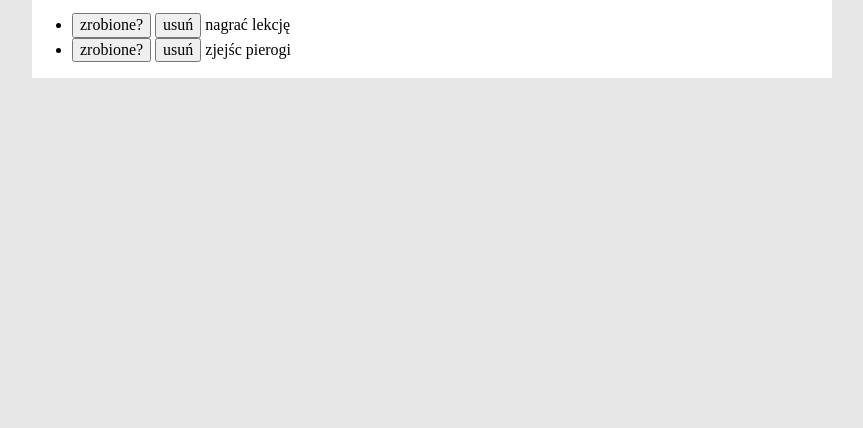
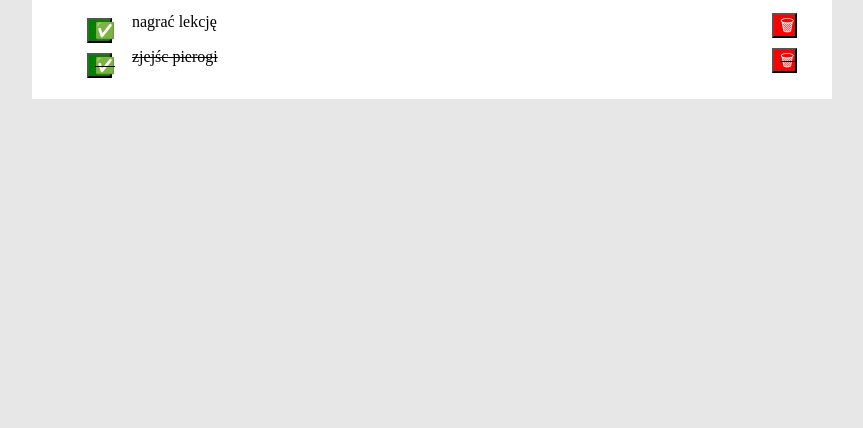
Before and after one commit to MarekBrzezinski/ToDoList, a plain HTML site: page index.html in a window 1280 px wide. Shown: the part 372-800 px from the top of the page, without its empty margins (208-1071 px from the left). Drawn offline with nearby package versions, Linux system fonts and the light colour scheme.

Commit message:
added new color of button

```diff
--- a/css/style.css
+++ b/css/style.css
@@ -42,3 +42,28 @@ body{
     display: flex;
     flex-basis: 85%;
 }
+
+.list__item {
+    display: grid;
+    grid-template-columns: 50px 1fr 50px;
+    margin: auto 10px;
+}
+
+.list__buttonDone {
+    height: 25px;
+    width: 25px;
+    background-color: green;
+    margin: 5px;
+
+}
+
+.list__buttonDelate {
+    height: 25px;
+    width: 25px;
+    color: white;
+    background-color: red;
+}
+
+.list__item--done {
+    text-decoration: line-through;
+}
--- a/index.html
+++ b/index.html
@@ -19,21 +19,20 @@
    <body>
       <h1 class="header">Lista zadań</h1>
       <div class="main">
-         <!-- <div class="newTaskDescripion"> -->
-         <h2 class="main__headers">Dodaj nowe zadanie</h2>
-
+         <h2 class="main__headers">Dodaj nowe zadanie
+         </h2>
          <form class="main__form js-form">
                <input name="newTask" class="main__input js-newTask" placeholder="Co jest do zrobienia?">
-               <button class="form__button">Dodaj zadanie</button>
-            </form>
-         <!-- </div> -->
-
-         <!-- <div class="divClass"> -->
-         <h2 class="main__headers">Lista zadań</h2>
-         <!-- </div> -->
-
-         <ul class="js-tasks">
-         </ul>
+               <button class="form__button">Dodaj zadanie
+               </button>
+         </form>
+         <h2 class="main__headers">Lista zadań
+         </h2>
+         <div class="list">
+            <ul class="list__task js-tasks">
+               <li></li>
+            </ul>
+         </div>
       </div>
    </body>
 </html>
--- a/js/script.js
+++ b/js/script.js
@@ -54,9 +54,9 @@
                  <li
                     class="list__item${task.done ? " list__item--done" : ""}"
                 >
-                    <button class="js-done">zrobione?</button>
-                    <button class="js-remove">usuń</button>
+                    <button class="list__buttonDone js-done">&#9989;</button>
                     ${task.content}
+                    <button class="list__buttonDelate js-remove">&#128465;</button>
                 </li>
             `;
         };
```
